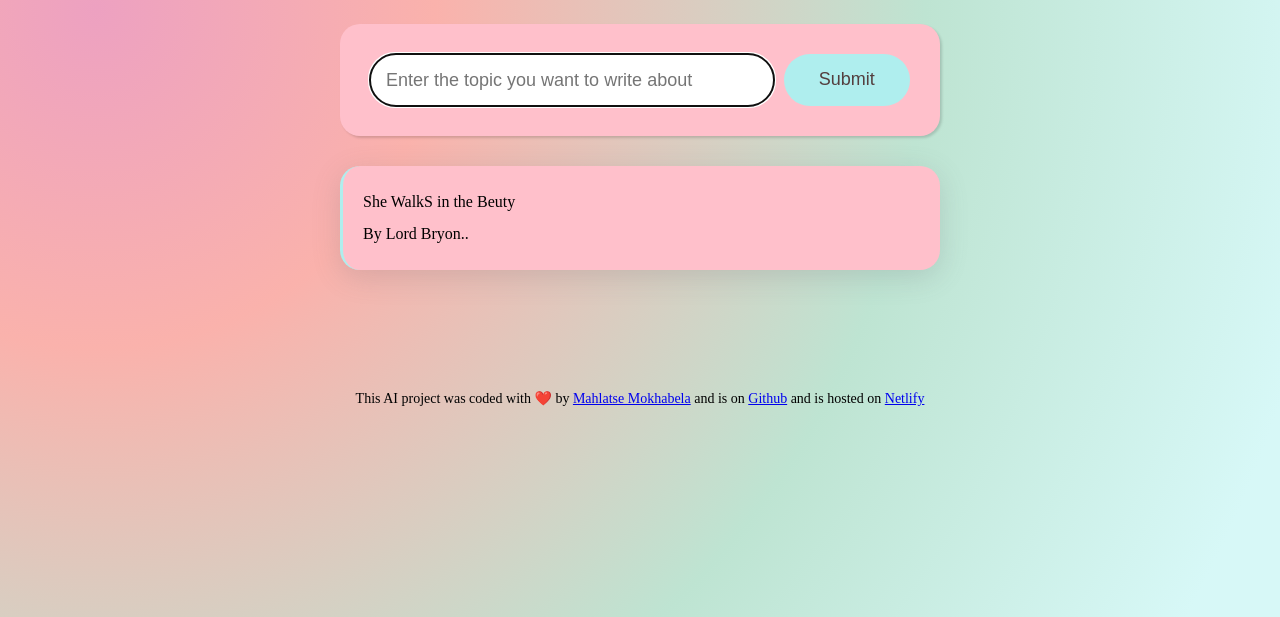
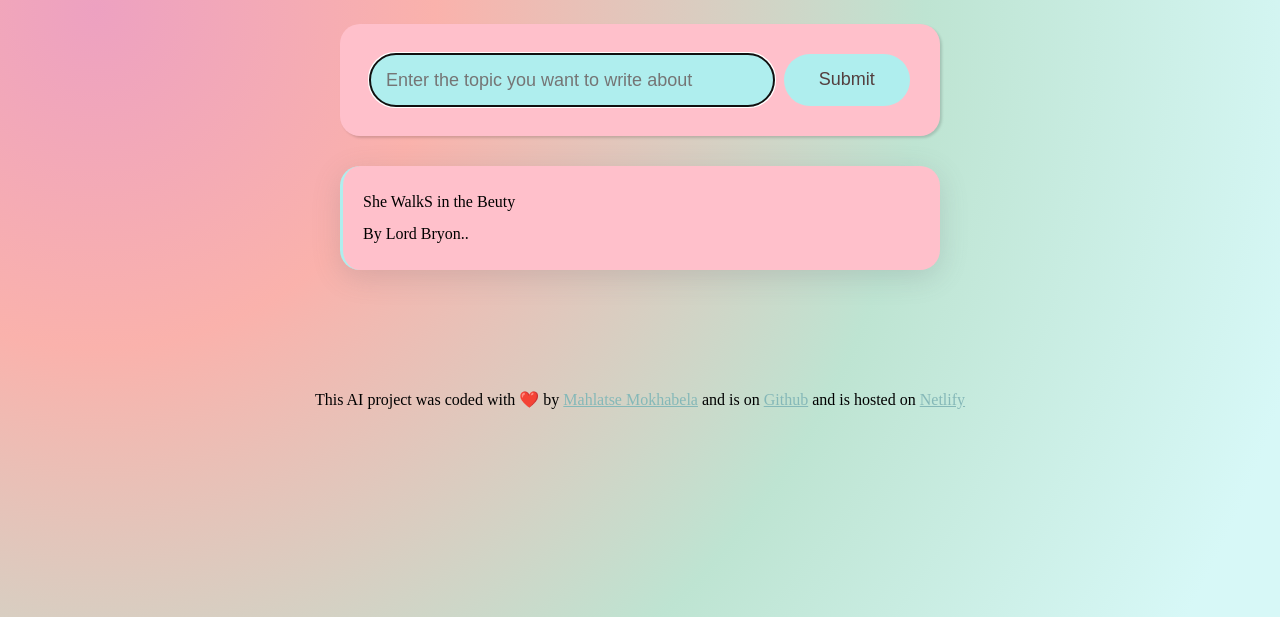
Before and after one commit to Mahlatsemok/Poem-genarator-project, a plain HTML site: page index.html in a window 1280 px wide. Shown: the part 183-800 px from the top of the page. Drawn offline with Linux system fonts and the light colour scheme.

Commit message:
Updated style.css

```diff
--- a/src/style.css
+++ b/src/style.css
@@ -5,6 +5,10 @@ body {
   background-position: center;
   background-size: cover;
   background-attachment: fixed;
+}
+
+a {
+  color: rgb(133, 184, 184);
 }
 
 .container {
@@ -42,6 +46,7 @@ form {
   line-height: 20px;
   color: rgb(72, 63, 63);
   border: none;
+  background: paleturquoise;
 }
 
 .submit-button {
@@ -67,6 +72,6 @@ form {
 
 footer {
   text-align: center;
-  font-size: 14px;
+  font-size: 16px;
   margin-top: 30px;
 }
```
